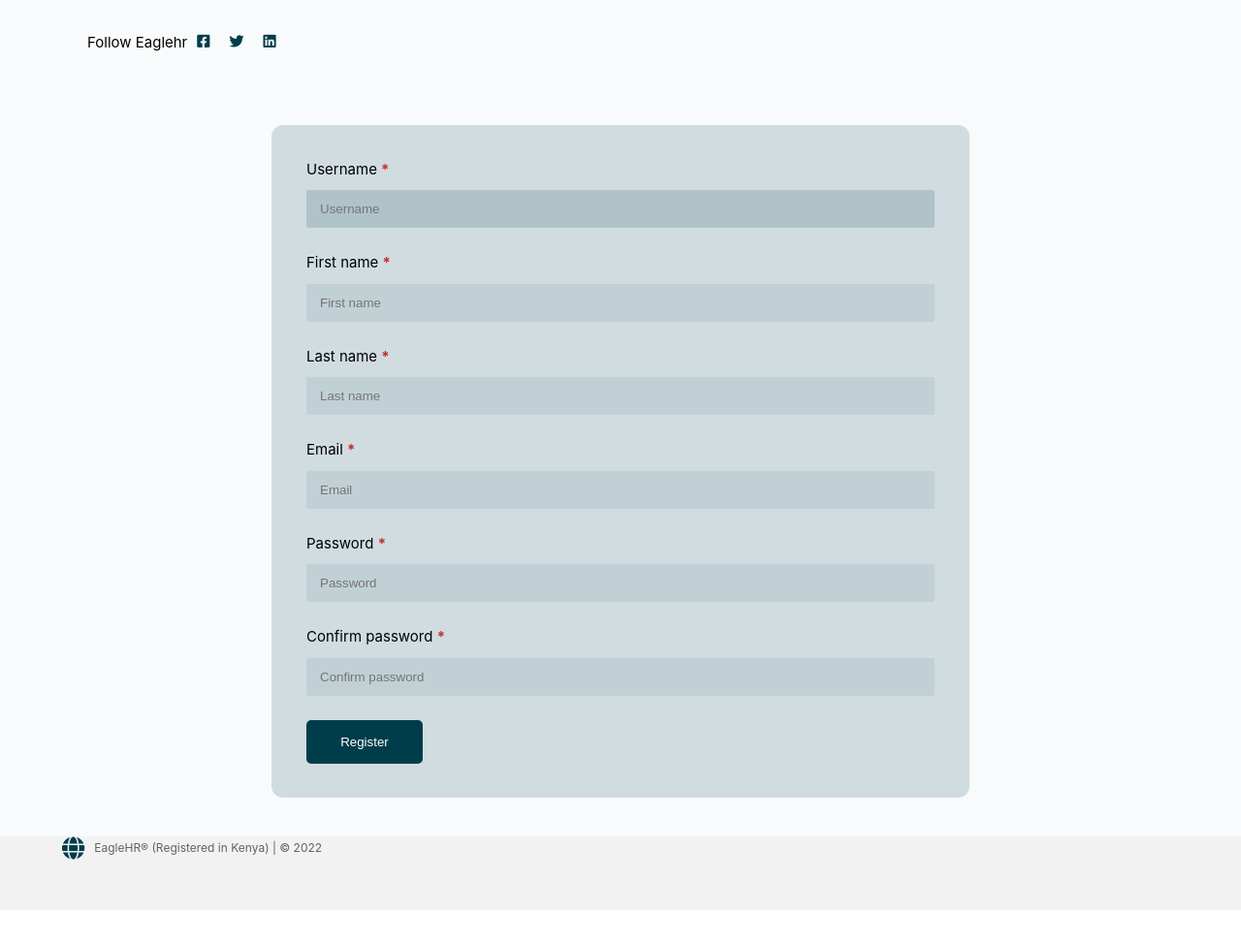
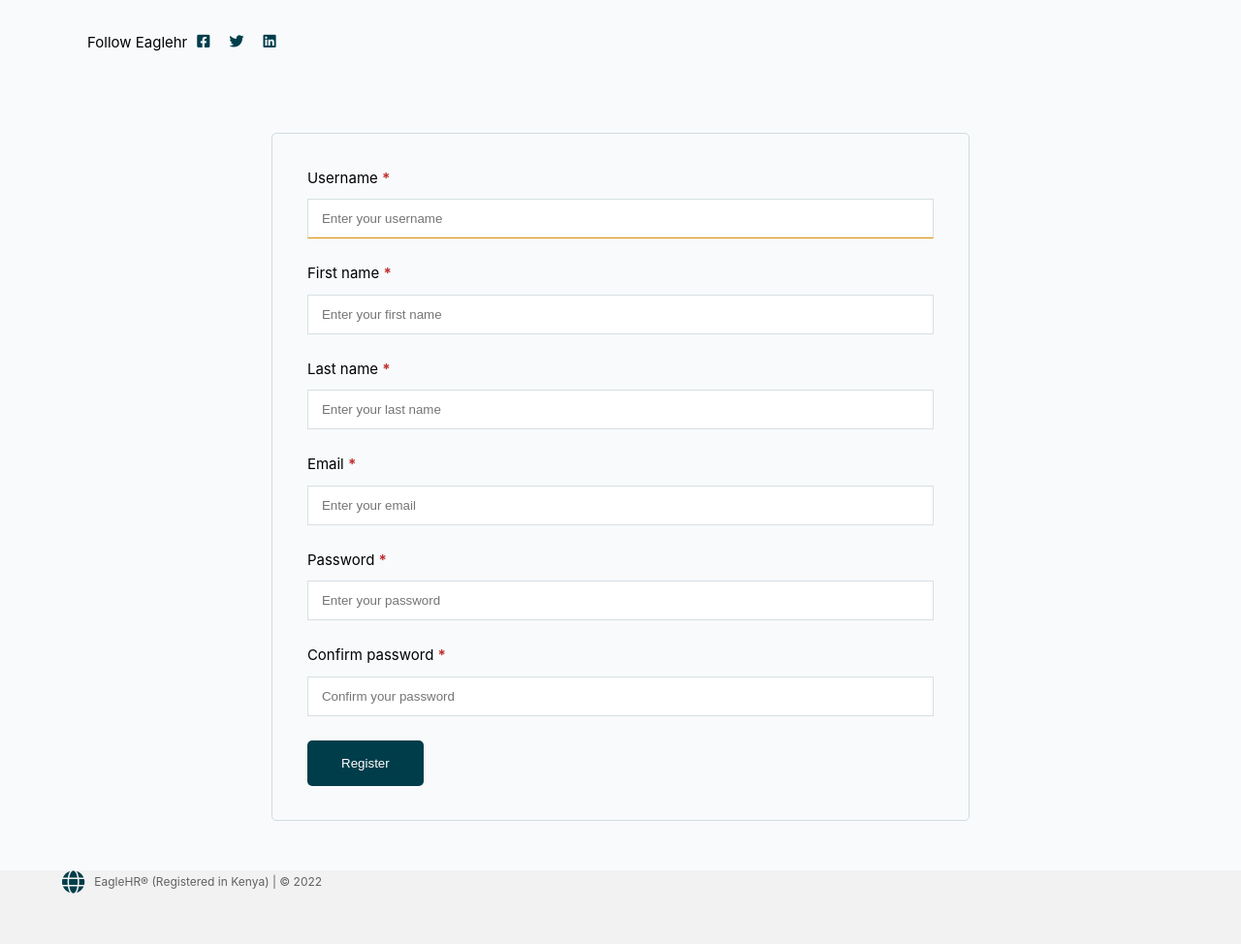
Before and after one commit to dkibui/eaglehr_website, a Django app: page /user/register/ in a window 1280 px wide. Shown: the part 119-1093 px from the top of the page at 97% size. Before the commit the page ends 1058 px from the top, so only its background shows below. Run offline with Django 4.2, Linux system fonts and the light colour scheme; some libraries are stand-ins or nearby versions.

Commit message:
Changed form stylig for inputs and elements

```diff
--- a/User/forms.py
+++ b/User/forms.py
@@ -9,7 +9,7 @@ class RegisterForm(UserCreationForm):
         required=True,
         help_text='Enter your first name',
         widget=forms.TextInput(
-            attrs={'class': 'form-control', 'placeholder': 'First name', 'id': 'first_name'})
+            attrs={'class': 'form-control', 'placeholder': 'Enter your first name', 'id': 'first_name'})
     )
 
     last_name = forms.CharField(
@@ -17,7 +17,7 @@ class RegisterForm(UserCreationForm):
         required=True,
         help_text='Enter your last name',
         widget=forms.TextInput(
-            attrs={'class': 'form-control', 'placeholder': 'Last name', 'id': 'last_name'})
+            attrs={'class': 'form-control', 'placeholder': 'Enter your last name', 'id': 'last_name'})
     )
 
     username = forms.CharField(
@@ -25,7 +25,7 @@ class RegisterForm(UserCreationForm):
         required=True,
         help_text='Enter your username',
         widget=forms.TextInput(
-            attrs={'class': 'form-control', 'placeholder': 'Username',  'id': 'username'})
+            attrs={'class': 'form-control', 'placeholder': 'Enter your username',  'id': 'username'})
     )
 
     email = forms.EmailField(
@@ -33,7 +33,7 @@ class RegisterForm(UserCreationForm):
         required=True,
         help_text='Enter your email address',
         widget=forms.TextInput(
-            attrs={'class': 'form-control', 'placeholder': 'Email', 'id': 'email', 'autocomplete': 'on', })
+            attrs={'class': 'form-control', 'placeholder': 'Enter your email', 'id': 'email', 'autocomplete': 'on', })
     )
 
     password1 = forms.CharField(
@@ -41,7 +41,7 @@ class RegisterForm(UserCreationForm):
         required=True,
         help_text='Enter password',
         widget=forms.PasswordInput(
-            attrs={'class': 'form-control', 'placeholder': 'Password', 'id': 'password1'})
+            attrs={'class': 'form-control', 'placeholder': 'Enter your password', 'id': 'password1'})
     )
 
     password2 = forms.CharField(
@@ -49,7 +49,7 @@ class RegisterForm(UserCreationForm):
         required=True,
         help_text='Repeat your password',
         widget=forms.PasswordInput(
-            attrs={'class': 'form-control', 'placeholder': 'Confirm password', 'id': 'password2'})
+            attrs={'class': 'form-control', 'placeholder': 'Confirm your password', 'id': 'password2'})
     )
 
     class Meta:
--- a/static/css/styles.css
+++ b/static/css/styles.css
@@ -31,9 +31,11 @@ a {
 
 h1,
 h2,
-h3 {
+h3,
+h4 {
   line-height: 1.375;
   margin-bottom: 8px;
+  color: var(--fourth);
 }
 
 p,
@@ -42,12 +44,14 @@ li {
 }
 
 h1 {
-  color: var(--primary);
-  font-size: 1.7125rem;
+  font-size: 1.5125rem;
+}
+
+h2 {
+  font-size: 1.3125rem;
 }
 
 h3 {
-  color: var(--primary);
   font-size: 1.1075rem;
 }
 
@@ -366,12 +370,7 @@ ul {
 }
 
 .login-form {
-  width: 90%;
-  max-width: 720px;
   margin: 4.5rem auto 2.5rem auto;
-  background-color: var(--muted-primary);
-  padding: 10px 0;
-  border-radius: 12px;
 }
 
 .input-label-wrapper {
@@ -392,15 +391,15 @@ ul {
   border: none;
   width: 100%;
   padding: 12px 14px;
-  background-color: #003d4a13;
-  border-radius: 2px;
+  background-color: var(--white);
+  border: 1px solid var(--muted-primary);
+  /* border-radius: 2px; */
 }
 
 .input-label-wrapper input:focus {
-  border: none;
-  outline: 1px solid var(--secondary);
+  border-bottom: 1px solid var(--secondary);
   outline: none;
-  background-color: #003c4a28;
+  background-color: var(--white);
 }
 
 .input-label-wrapper .button {
@@ -528,7 +527,7 @@ ul {
   }
 
   h1 {
-    font-size: 1.7525rem;
+    font-size: 1.6125rem;
   }
 
   .main-nav ul {
@@ -586,6 +585,15 @@ ul {
     border-bottom: 2px solid var(--secondary);
   }
 
+  .login-form {
+    width: 90%;
+    max-width: 720px;
+    margin: 5rem auto 3.2rem auto;
+    border: 1px solid var(--muted-primary);
+    padding: 10px 0;
+    border-radius: 5px;
+  }
+
   .post {
     max-width: 720px;
     border: 1px solid var(--muted-primary);
@@ -610,7 +618,7 @@ ul {
     display: flex;
     align-items: center;
     justify-content: center;
-    border: 1px solid var(--muted-primary);
+    outline: 1px solid var(--muted-primary);
     border-radius: 5px;
     height: 250px;
     position: sticky;
--- a/templates/jobs/blog-detail.html
+++ b/templates/jobs/blog-detail.html
@@ -3,7 +3,7 @@
 <div class="post-container">
   <article class="width post-aside-container">
     <div data-id="{{blog.id}}" class="post">
-      <h1>{{blog.title | safe | upper }}</h1>
+      <h1>{{blog.title | safe | title }}</h1>
       <div>Posted on <span>{{ blog.date_created | date:"F d, Y" }}</span> by <a href="#" class="author">{{ blog.author }}</a></div>
       <div class="margin-top body-text">
         <div class="body-p">{{ blog.content | safe }}</div>
--- a/templates/jobs/index.html
+++ b/templates/jobs/index.html
@@ -5,7 +5,7 @@
   <article class="width blogs">
     <div data-id="{{post.id}}" class="blog">
       <a href="/jobs/{{post.slug}}">
-        <h2>{{ post.title | safe | upper }}</h2>
+        <h2>{{ post.title | safe | title }}</h2>
       </a>
       <div class="date-author-tag">
         <div class="date-author">
```
Also changed, not shown: 1 other file.
